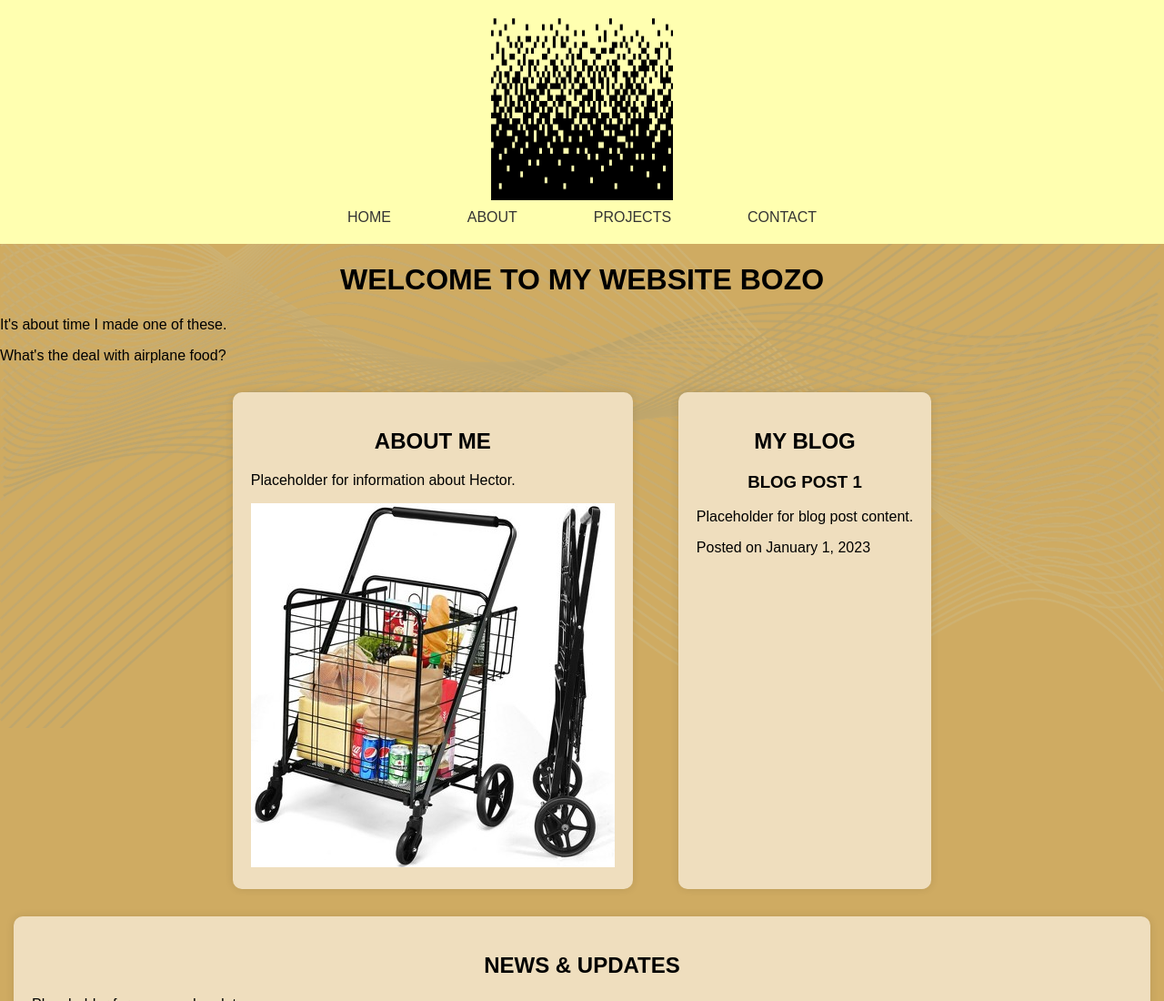
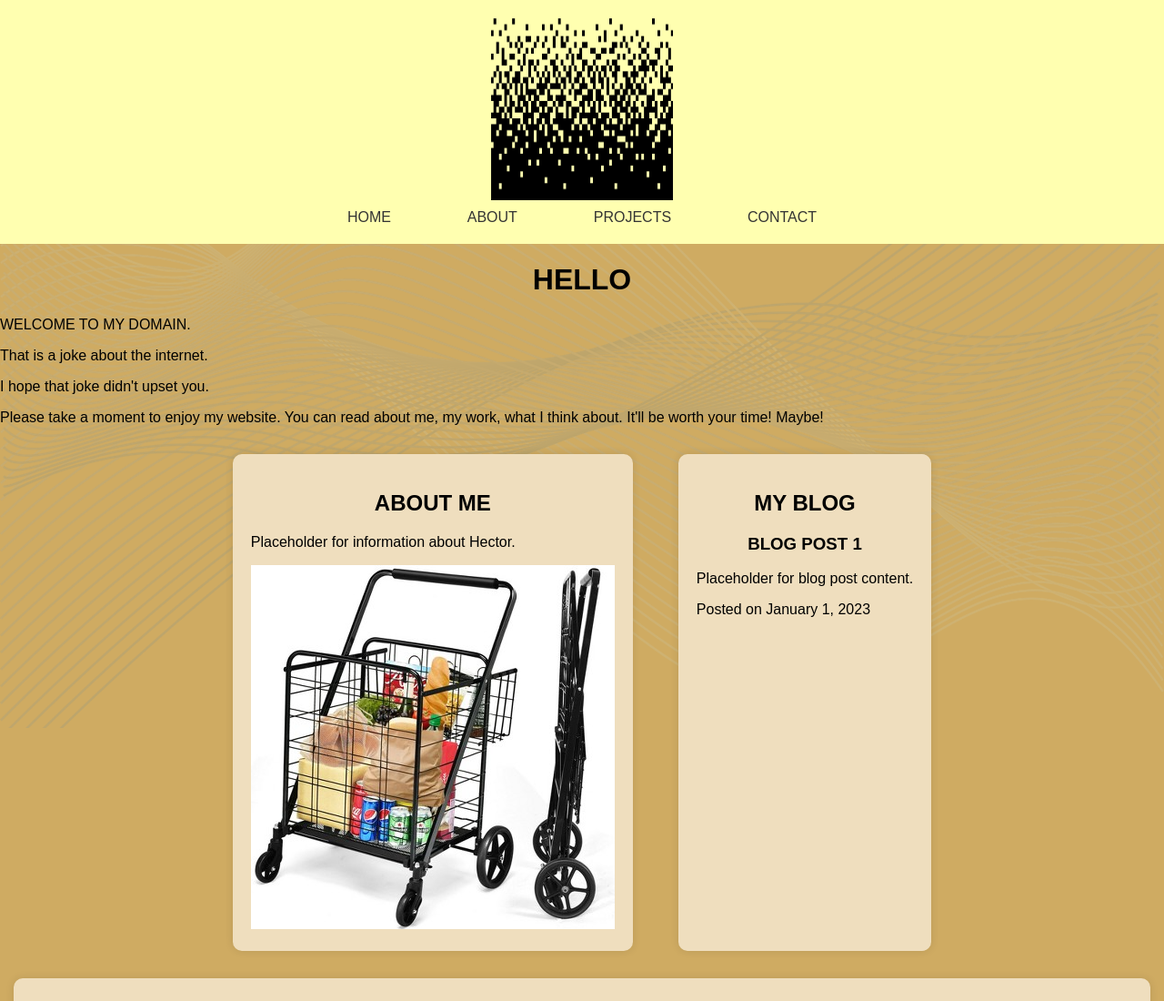
Before and after one commit to Hector-Taylor/OLDERhector-taylor.github.io, a plain HTML site: page index.html in a window 1280 px wide. Shown: the top 1100 px of the page at 91% size. Drawn offline with Linux system fonts and the light colour scheme.

Commit message:
Update index.html

```diff
--- a/index.html
+++ b/index.html
@@ -18,9 +18,11 @@
                 document.getElementById('nav-placeholder').outerHTML = data;
             });
     </script>
-            <h1>Welcome to my website Bozo</h1>
-            <p>It's about time I made one of these.</p>
-            <p>What's the deal with airplane food?</p>
+            <h1>HELLO</h1>
+            <p>WELCOME TO MY DOMAIN.</p>
+            <p>That is a joke about the internet.</p>
+            <p>I hope that joke didn't upset you.            </p>
+            <p>Please take a moment to enjoy my website. You can read about me, my work, what I think about. It'll be worth your time! Maybe!</p>
         </header>
 
         <main>
```
